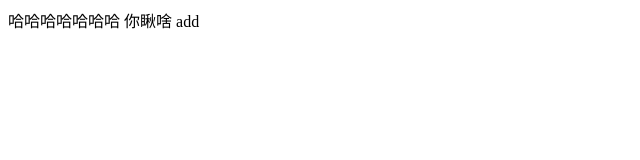
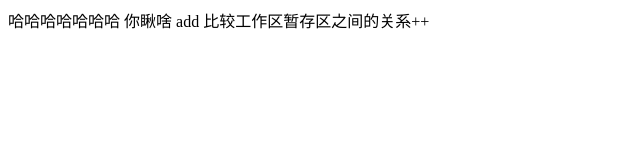
Before and after one commit to LeonVincent/git_learning, a plain HTML site: page index.html in a window 1280 px wide. Shown: the whole page, without its empty margins (0-640 px from the left). Drawn offline with Linux system fonts and the light colour scheme.

Commit message:
git diff 比较工作区和暂存区的差别

```diff
--- a/index.html
+++ b/index.html
@@ -10,5 +10,6 @@
   <span>哈哈哈哈哈哈哈</span>
   <span>你瞅啥</span>
   <span>add</span>
+  <span>比较工作区暂存区之间的关系++</span>
 </body>
 </html>
```
Also changed, not shown: 1 other file.
